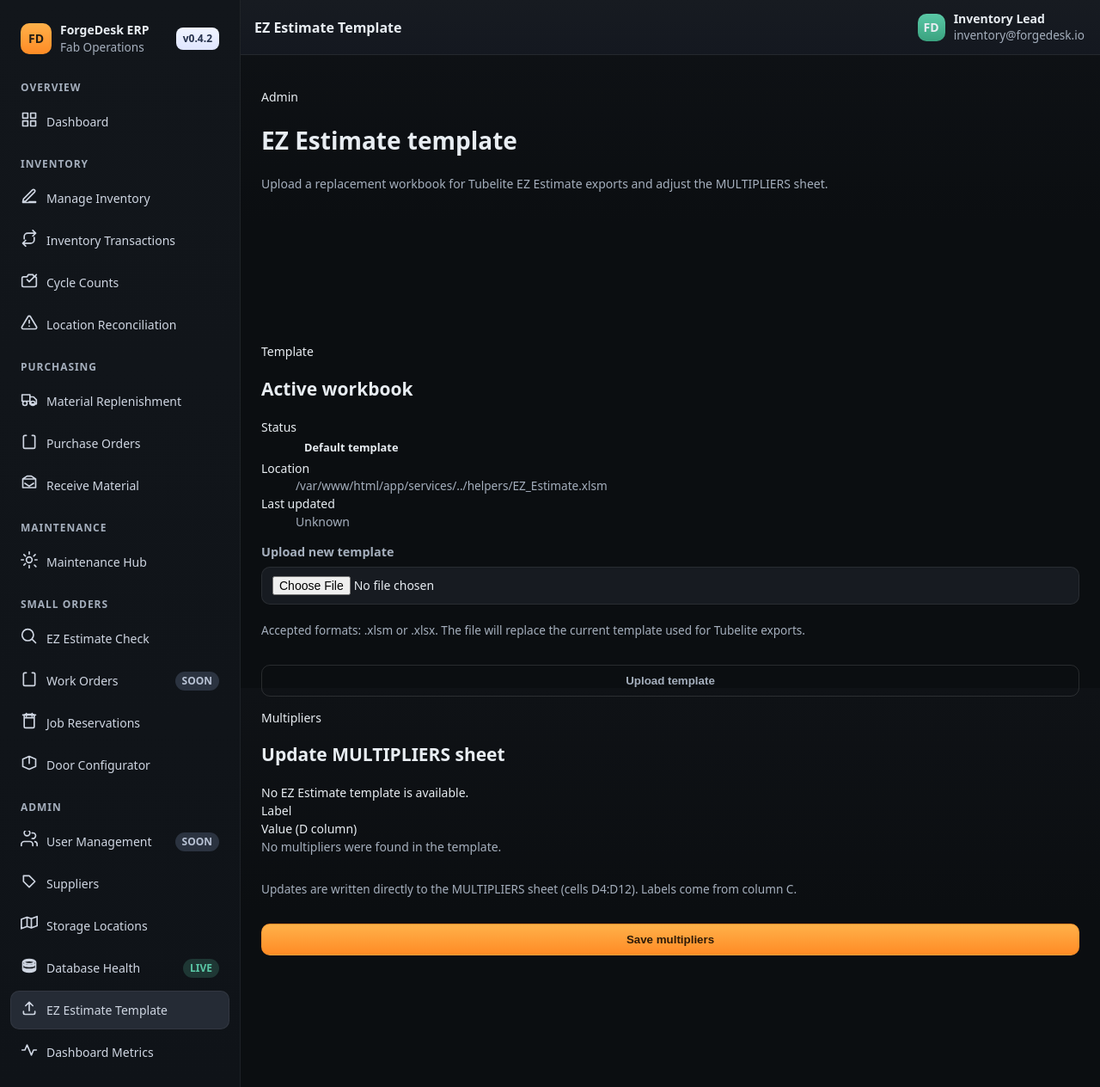
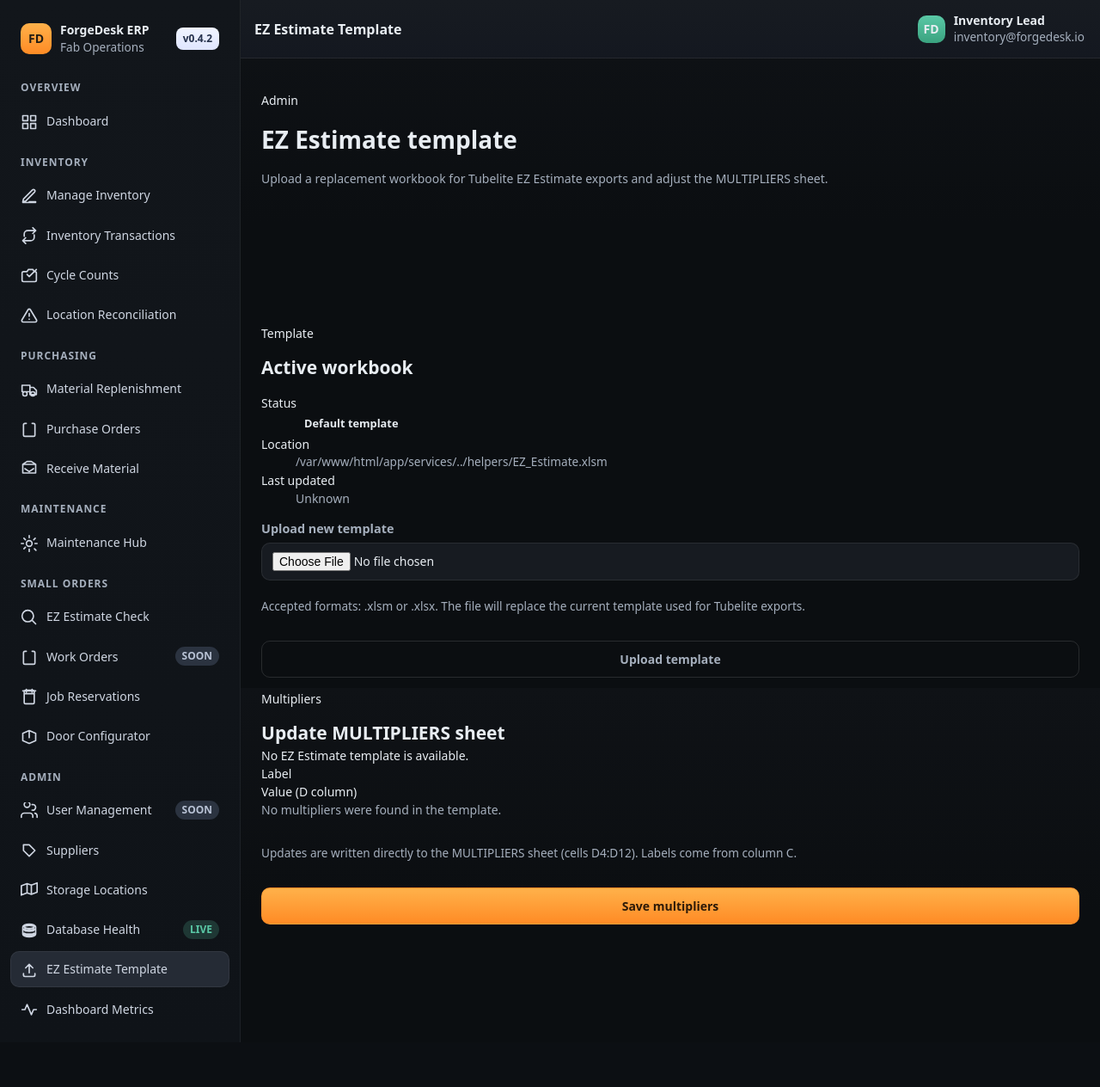
Before and after one commit to Jkweks/ForgeDesk2, a PHP site: page /admin/ez-estimate-template.php in a window 1280 px wide. Shown: the whole page at 86% size. After the commit the page ends 1212 px from the top, so only its background shows below. Run offline with PHP 8.4, Linux system fonts and the light colour scheme.

Commit message:
Add Tabler assets and integrate page layout

```diff
--- a/public/admin/estimate-check.php
+++ b/public/admin/estimate-check.php
@@ -393,7 +393,10 @@ $bodyAttributes = ' class="has-sidebar-toggle"';
   <meta charset="utf-8" />
   <meta name="viewport" content="width=device-width, initial-scale=1" />
   <title><?= e($app['name']) ?> · EZ Estimate Check</title>
+  <link rel="stylesheet" href="/css/tabler.min.css" />
+  <link rel="stylesheet" href="/css/tabler-overrides.css" />
   <link rel="stylesheet" href="/css/dashboard.css" />
+  <script src="/js/tabler.min.js" defer></script>
 </head>
 <body<?= $bodyAttributes ?>>
   <div class="layout">
--- a/public/admin/ez-estimate-template.php
+++ b/public/admin/ez-estimate-template.php
@@ -102,7 +102,10 @@ $bodyAttributes = ' class="' . implode(' ', $bodyClasses) . '"';
   <meta charset="utf-8" />
   <meta name="viewport" content="width=device-width, initial-scale=1" />
   <title><?= e($app['name']) ?> · EZ Estimate Template</title>
+  <link rel="stylesheet" href="/css/tabler.min.css" />
+  <link rel="stylesheet" href="/css/tabler-overrides.css" />
   <link rel="stylesheet" href="/css/dashboard.css" />
+  <script src="/js/tabler.min.js" defer></script>
 </head>
 <body<?= $bodyAttributes ?>>
   <div class="layout">
--- a/public/admin/inventory-reconciliation.php
+++ b/public/admin/inventory-reconciliation.php
@@ -58,7 +58,10 @@ $bodyAttributes = ' class="' . implode(' ', $bodyClasses) . '"';
   <meta charset="utf-8" />
   <meta name="viewport" content="width=device-width, initial-scale=1" />
   <title><?= e($app['name']) ?> · Location Reconciliation</title>
+  <link rel="stylesheet" href="/css/tabler.min.css" />
+  <link rel="stylesheet" href="/css/tabler-overrides.css" />
   <link rel="stylesheet" href="/css/dashboard.css" />
+  <script src="/js/tabler.min.js" defer></script>
 </head>
 <body<?= $bodyAttributes ?>>
   <div class="layout">
--- a/public/admin/metrics.php
+++ b/public/admin/metrics.php
@@ -171,7 +171,10 @@ $bodyAttributes = ' class="has-sidebar-toggle"';
   <meta charset="utf-8" />
   <meta name="viewport" content="width=device-width, initial-scale=1" />
   <title><?= e($app['name']) ?> · Dashboard Metrics</title>
+  <link rel="stylesheet" href="/css/tabler.min.css" />
+  <link rel="stylesheet" href="/css/tabler-overrides.css" />
   <link rel="stylesheet" href="/css/dashboard.css" />
+  <script src="/js/tabler.min.js" defer></script>
 </head>
 <body<?= $bodyAttributes ?>>
   <div class="layout">
--- a/public/admin/storage-locations.php
+++ b/public/admin/storage-locations.php
@@ -105,7 +105,10 @@ $bodyAttributes = ' class="' . implode(' ', $bodyClasses) . '"';
   <meta charset="utf-8" />
   <meta name="viewport" content="width=device-width, initial-scale=1" />
   <title><?= e($app['name']) ?> · Storage Locations</title>
+  <link rel="stylesheet" href="/css/tabler.min.css" />
+  <link rel="stylesheet" href="/css/tabler-overrides.css" />
   <link rel="stylesheet" href="/css/dashboard.css" />
+  <script src="/js/tabler.min.js" defer></script>
 </head>
 <body<?= $bodyAttributes ?>>
   <div class="layout">
--- a/public/admin/suppliers.php
+++ b/public/admin/suppliers.php
@@ -101,7 +101,10 @@ $bodyAttributes = ' class="has-sidebar-toggle"';
   <meta charset="utf-8" />
   <meta name="viewport" content="width=device-width, initial-scale=1" />
   <title><?= e($app['name']) ?> · Suppliers</title>
+  <link rel="stylesheet" href="/css/tabler.min.css" />
+  <link rel="stylesheet" href="/css/tabler-overrides.css" />
   <link rel="stylesheet" href="/css/dashboard.css" />
+  <script src="/js/tabler.min.js" defer></script>
 </head>
 <body<?= $bodyAttributes ?>>
   <div class="layout">
--- a/public/configurator.php
+++ b/public/configurator.php
@@ -1562,7 +1562,10 @@ $bodyAttributes = ' class="has-sidebar-toggle"';
   <meta charset="utf-8" />
   <meta name="viewport" content="width=device-width, initial-scale=1" />
   <title><?= e($app['name']) ?> Door Configurator</title>
+  <link rel="stylesheet" href="css/tabler.min.css" />
+  <link rel="stylesheet" href="css/tabler-overrides.css" />
   <link rel="stylesheet" href="css/dashboard.css" />
+  <script src="js/tabler.min.js" defer></script>
 </head>
 <body<?= $bodyAttributes ?>>
   <div class="layout">
--- a/public/css/dashboard.css
+++ b/public/css/dashboard.css
@@ -1,18 +1,18 @@
 :root{
-  --bg:#0f1216;
+  --bg:var(--tblr-body-bg);
   --panel:#171b21;
   --panel-2:#1e232b;
   --panel-3:#252b35;
-  --text:#e8edf2;
-  --muted:#a5afbd;
-  --brand:#ff9f43;
-  --accent:#5ac8a6;
-  --danger:#ff6b6b;
-  --warning:#ffb347;
+  --text:var(--tblr-body-color);
+  --muted:var(--tblr-muted,#a5afbd);
+  --brand:var(--tblr-primary,#ff9f43);
+  --accent:var(--tblr-success,#5ac8a6);
+  --danger:var(--tblr-danger,#ff6b6b);
+  --warning:var(--tblr-warning,#ffb347);
   --shadow:0 10px 20px rgba(0,0,0,.35);
   --radius:14px;
   --gap:18px;
-  --font:ui-sans-serif,system-ui,-apple-system,Segoe UI,Roboto,Ubuntu,Cantarell,Noto Sans,"Helvetica Neue",Arial,"Apple Color Emoji","Segoe UI Emoji";
+  --font:var(--tblr-font-sans-serif,ui-sans-serif,system-ui,-apple-system,Segoe UI,Roboto,Ubuntu,Cantarell,Noto Sans,"Helvetica Neue",Arial,"Apple Color Emoji","Segoe UI Emoji");
 }
 
 *{box-sizing:border-box}
@@ -39,13 +39,30 @@ a{color:inherit;text-decoration:none}
   border:0;
 }
 
+.page{
+  display:grid;
+  grid-template-columns:280px 1fr;
+  grid-template-rows:auto 1fr;
+  grid-template-areas:
+    "sidebar page-wrapper"
+    "sidebar page-wrapper";
+  min-height:100vh;
+}
+
 .layout{
   display:grid;
   grid-template-columns:280px 1fr;
-  grid-template-rows:64px 1fr;
+  grid-template-rows:auto 1fr;
   grid-template-areas:
     "sidebar topbar"
     "sidebar content";
+  min-height:100vh;
+}
+
+.page-wrapper{
+  grid-area:page-wrapper;
+  display:flex;
+  flex-direction:column;
   min-height:100vh;
 }
 
@@ -130,7 +147,6 @@ body.sidebar-open{overflow:hidden}
 }
 
 .topbar{
-  grid-area:topbar;
   display:flex;
   align-items:center;
   gap:12px;
@@ -229,12 +245,15 @@ body.sidebar-open{overflow:hidden}
 
 .user-email{font-size:.85rem;color:var(--muted)}
 
-.content{
-  grid-area:content;
-  padding:24px;
-  display:grid;
-  gap:var(--gap);
-}
+.page-body{padding:24px}
+
+.page-body>.container-xl{width:100%}
+
+.page-content{display:grid;gap:var(--gap);align-content:start}
+
+.layout .topbar{grid-area:topbar;}
+
+.layout .content{grid-area:content;padding:24px;display:grid;gap:var(--gap);}
 
 .metrics{
   display:grid;
@@ -1901,12 +1920,11 @@ body.reservation-modal-open{overflow:hidden}
 .optional{color:var(--muted);font-weight:400;font-size:.8rem}
 
 @media (max-width:960px){
+  .page,
   .layout{
     grid-template-columns:1fr;
-    grid-template-rows:auto 1fr;
     grid-template-areas:
-      "topbar"
-      "content";
+      "page-wrapper";
   }
   .topbar{
     position:sticky;
--- /dev/null
+++ b/public/css/tabler-overrides.css
@@ -0,0 +1,47 @@
+:root {
+  --tblr-body-bg: #0f1216;
+  --tblr-body-color: #e8edf2;
+  --tblr-muted: #a5afbd;
+  --tblr-primary: #ff9f43;
+  --tblr-success: #5ac8a6;
+  --tblr-warning: #ffb347;
+  --tblr-danger: #ff6b6b;
+  --tblr-border-radius: 0.875rem;
+  --tblr-heading-color: #e8edf2;
+  --tblr-link-color: #ff9f43;
+  --tblr-border-color: rgba(255, 255, 255, 0.08);
+  --tblr-font-sans-serif: ui-sans-serif, system-ui, -apple-system, "Segoe UI", Roboto, Ubuntu, Cantarell, "Helvetica Neue", Arial,
+    "Apple Color Emoji", "Segoe UI Emoji";
+}
+
+:root {
+  --bg: var(--tblr-body-bg);
+  --panel: #171b21;
+  --panel-2: #1e232b;
+  --panel-3: #252b35;
+  --text: var(--tblr-body-color);
+  --muted: var(--tblr-muted);
+  --brand: var(--tblr-primary);
+  --accent: var(--tblr-success);
+  --danger: var(--tblr-danger);
+  --warning: var(--tblr-warning);
+  --shadow: 0 10px 20px rgba(0, 0, 0, 0.35);
+  --radius: 14px;
+  --gap: 18px;
+  --font: var(--tblr-font-sans-serif);
+}
+
+body {
+  background: linear-gradient(180deg, var(--bg), #0b0e11 260px);
+  color: var(--text);
+}
+
+.page {
+  background: radial-gradient(circle at 20% 20%, rgba(255, 159, 67, 0.08), transparent 30%),
+    radial-gradient(circle at 80% 0%, rgba(90, 200, 166, 0.08), transparent 28%),
+    linear-gradient(180deg, rgba(23, 27, 33, 0.8), rgba(15, 18, 22, 0.92));
+}
+
+.page-body {
+  background: transparent;
+}
--- /dev/null
+++ b/public/css/tabler.min.css
@@ -0,0 +1,84 @@
+/* Tabler CSS placeholder (self-hosted).
+ * Provides core layout primitives and variable fallbacks for the ERP dashboard.
+ */
+:root {
+  --tblr-font-sans-serif: "Inter", ui-sans-serif, system-ui, -apple-system, "Segoe UI", Roboto, "Helvetica Neue", Arial, "Apple Color Emoji", "Segoe UI Emoji", "Segoe UI Symbol";
+  --tblr-body-bg: #0f1216;
+  --tblr-body-color: #e8edf2;
+  --tblr-border-radius: 0.75rem;
+  --tblr-spacing: 1rem;
+  --tblr-primary: #ff9f43;
+  --tblr-secondary: #1e232b;
+  --tblr-success: #5ac8a6;
+  --tblr-warning: #ffb347;
+  --tblr-danger: #ff6b6b;
+}
+
+* {
+  box-sizing: border-box;
+}
+
+html,
+body {
+  min-height: 100%;
+}
+
+body {
+  margin: 0;
+  font-family: var(--tblr-font-sans-serif);
+  color: var(--tblr-body-color);
+  background-color: var(--tblr-body-bg);
+}
+
+.page {
+  min-height: 100vh;
+}
+
+.page-wrapper {
+  min-height: 100vh;
+  display: flex;
+  flex-direction: column;
+}
+
+.page-body {
+  flex: 1;
+  padding: calc(var(--tblr-spacing) * 1.5);
+}
+
+.container-xl {
+  width: 100%;
+  margin: 0 auto;
+  padding-left: calc(var(--tblr-spacing) * 1.25);
+  padding-right: calc(var(--tblr-spacing) * 1.25);
+  max-width: 1200px;
+}
+
+h1,
+h2,
+h3,
+h4,
+h5,
+h6 {
+  color: inherit;
+  margin: 0;
+  font-weight: 600;
+}
+
+a {
+  color: inherit;
+}
+
+img,
+svg {
+  vertical-align: middle;
+}
+
+.table,
+.table-responsive {
+  width: 100%;
+}
+
+.button,
+.btn {
+  font: inherit;
+}
--- a/public/cycle-count.php
+++ b/public/cycle-count.php
@@ -243,7 +243,10 @@ $reportModalOpen = $reportSession !== null;
   <meta charset="utf-8" />
   <meta name="viewport" content="width=device-width, initial-scale=1" />
   <title><?= e($app['name']) ?> · Cycle Counts</title>
+  <link rel="stylesheet" href="css/tabler.min.css" />
+  <link rel="stylesheet" href="css/tabler-overrides.css" />
   <link rel="stylesheet" href="css/dashboard.css" />
+  <script src="js/tabler.min.js" defer></script>
 </head>
 <?php
 $bodyClasses = ['has-sidebar-toggle'];
--- a/public/database-health.php
+++ b/public/database-health.php
@@ -148,7 +148,10 @@ unset($groupItems, $item);
   <meta charset="utf-8" />
   <meta name="viewport" content="width=device-width, initial-scale=1" />
   <title><?= e($app['name']) ?> Database Health</title>
+  <link rel="stylesheet" href="css/tabler.min.css" />
+  <link rel="stylesheet" href="css/tabler-overrides.css" />
   <link rel="stylesheet" href="css/dashboard.css" />
+  <script src="js/tabler.min.js" defer></script>
 </head>
 <body class="has-sidebar-toggle">
   <div class="layout">
--- a/public/inventory-transactions.php
+++ b/public/inventory-transactions.php
@@ -212,7 +212,10 @@ if (isset($_GET['success']) && $_GET['success'] === 'recorded') {
   <meta charset="utf-8" />
   <meta name="viewport" content="width=device-width, initial-scale=1" />
   <title><?= e($app['name']) ?> Inventory Transactions</title>
+  <link rel="stylesheet" href="css/tabler.min.css" />
+  <link rel="stylesheet" href="css/tabler-overrides.css" />
   <link rel="stylesheet" href="css/dashboard.css" />
+  <script src="js/tabler.min.js" defer></script>
 </head>
 <body class="has-sidebar-toggle">
   <div class="layout">
--- /dev/null
+++ b/public/js/tabler.min.js
@@ -0,0 +1,5 @@
+(function () {
+  if (!document.documentElement.classList.contains('tabler-loaded')) {
+    document.documentElement.classList.add('tabler-loaded');
+  }
+})();
--- a/public/maintenance.php
+++ b/public/maintenance.php
@@ -854,7 +854,10 @@ $bodyClassString = implode(' ', $bodyClasses);
   <meta charset="utf-8" />
   <meta name="viewport" content="width=device-width, initial-scale=1" />
   <title><?= e($app['name']) ?> Maintenance Hub</title>
+  <link rel="stylesheet" href="css/tabler.min.css" />
+  <link rel="stylesheet" href="css/tabler-overrides.css" />
   <link rel="stylesheet" href="css/dashboard.css" />
+  <script src="js/tabler.min.js" defer></script>
 </head>
 <body class="<?= e($bodyClassString) ?>">
   <div class="layout">
```
Also changed, not shown: public/index.php (+12 -3 lines), public/inventory.php (+12 -3 lines), public/material-replenishment.php (+12 -3 lines), public/purchase-orders.php (+12 -3 lines), public/receive-material.php (+12 -3 lines).
